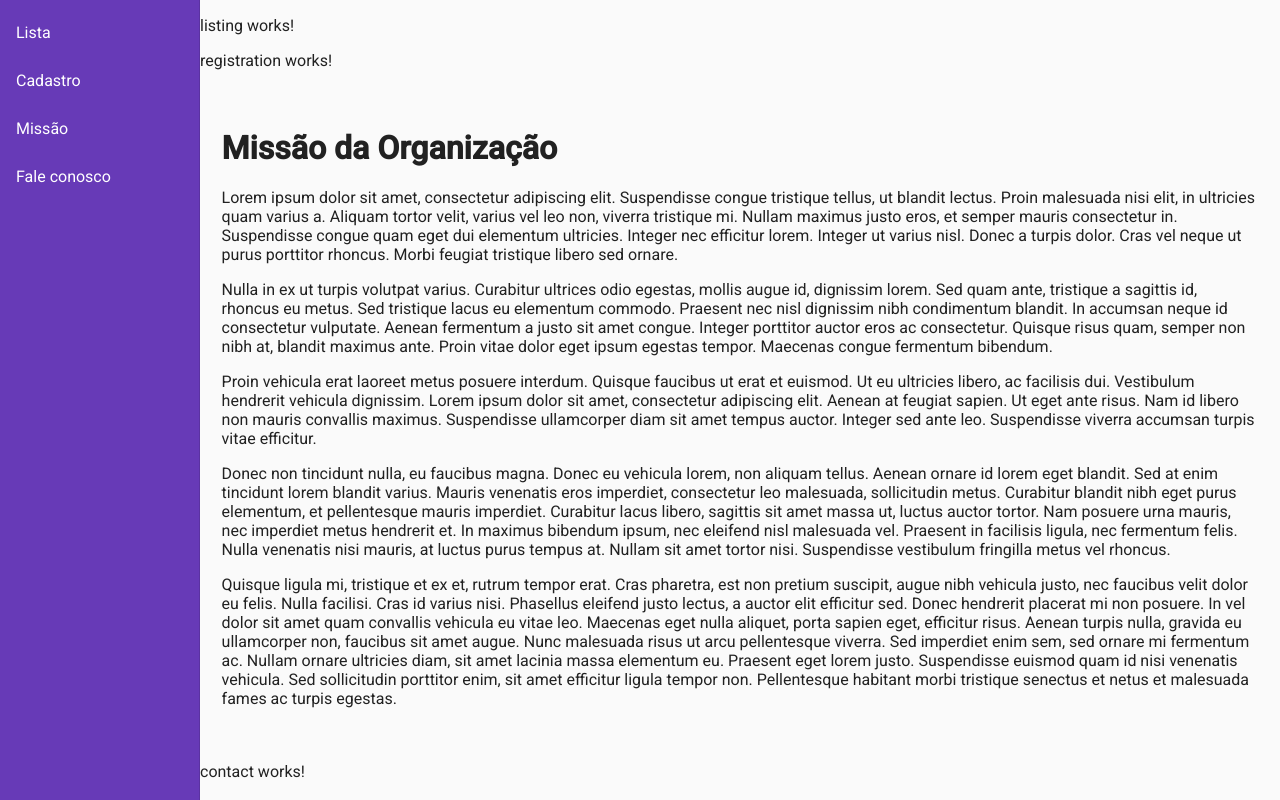
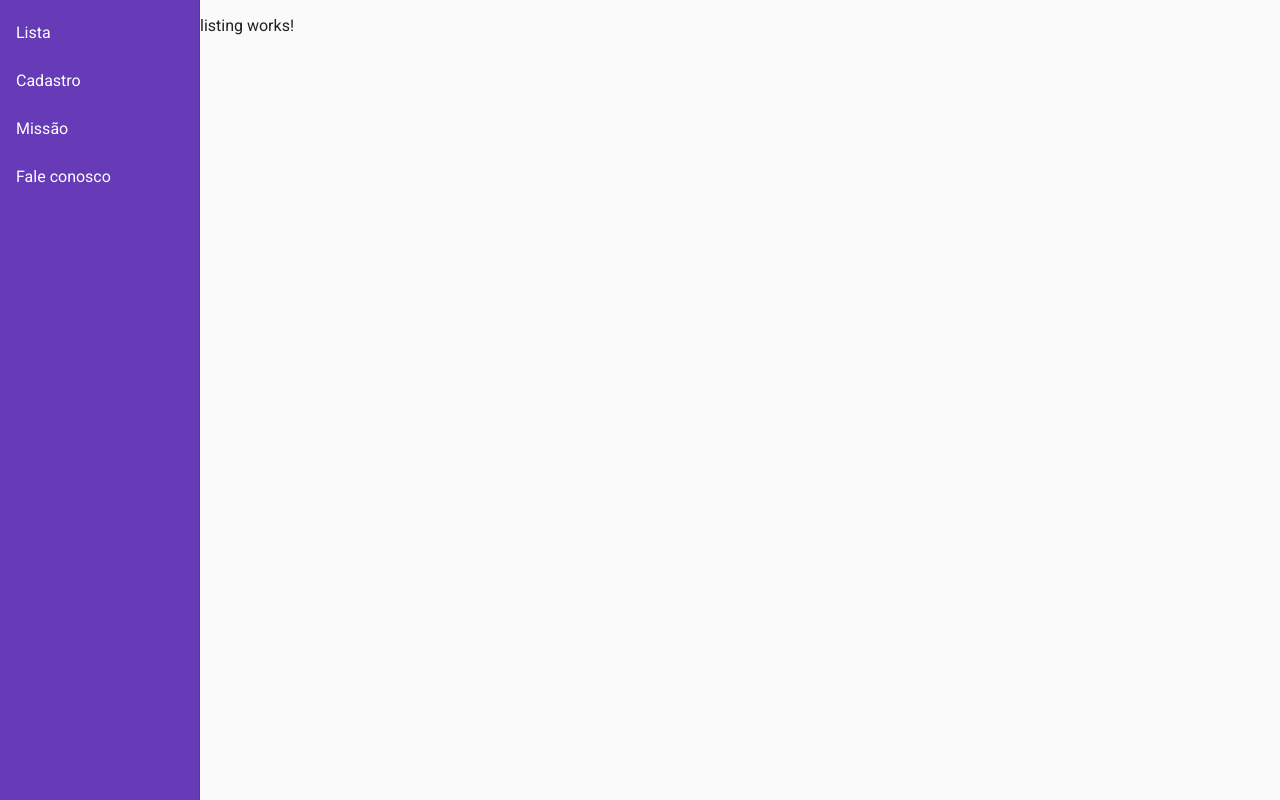
Before and after one commit to MatheusSoutto/pessoa-crud, an Angular app in the folder PessoaClient/: page / in a window 1280 px wide. Built offline with nearby package versions, Linux system fonts and the light colour scheme.

Commit message:
adding components to content

```diff
--- a/PessoaClient/src/app/nav-bar/nav-bar.component.html
+++ b/PessoaClient/src/app/nav-bar/nav-bar.component.html
@@ -4,19 +4,19 @@
       [mode]="'side'"
       [opened]="true">
     <mat-nav-list>
-      <a mat-list-item *ngFor="let item of menu" class="list-item" href="#">{{ item }}</a>
+      <a mat-list-item *ngFor="let item of menu" (click)="changeContent(item)" class="list-item">{{ item }}</a>
     </mat-nav-list>
   </mat-sidenav>
   <mat-sidenav-content>
     <mat-toolbar class="toolbar" color="primary">
       <mat-nav-list class="list-horizontal">
-        <a mat-list-item *ngFor="let item of menu" class="list-item" href="#">{{ item }}</a>
+        <a mat-list-item *ngFor="let item of menu" (click)="changeContent(item)" class="list-item">{{ item }}</a>
       </mat-nav-list>
     </mat-toolbar>
     <!-- Add Content Here -->
-    <app-listing></app-listing>
-    <app-registration></app-registration>
-    <app-mission></app-mission>
-    <app-contact></app-contact>
+    <app-listing *ngIf="current == 'Lista'"></app-listing>
+    <app-registration *ngIf="current == 'Cadastro'"></app-registration>
+    <app-mission *ngIf="current == 'Missão'"></app-mission>
+    <app-contact *ngIf="current == 'Fale conosco'"></app-contact>
   </mat-sidenav-content>
 </mat-sidenav-container>
```
